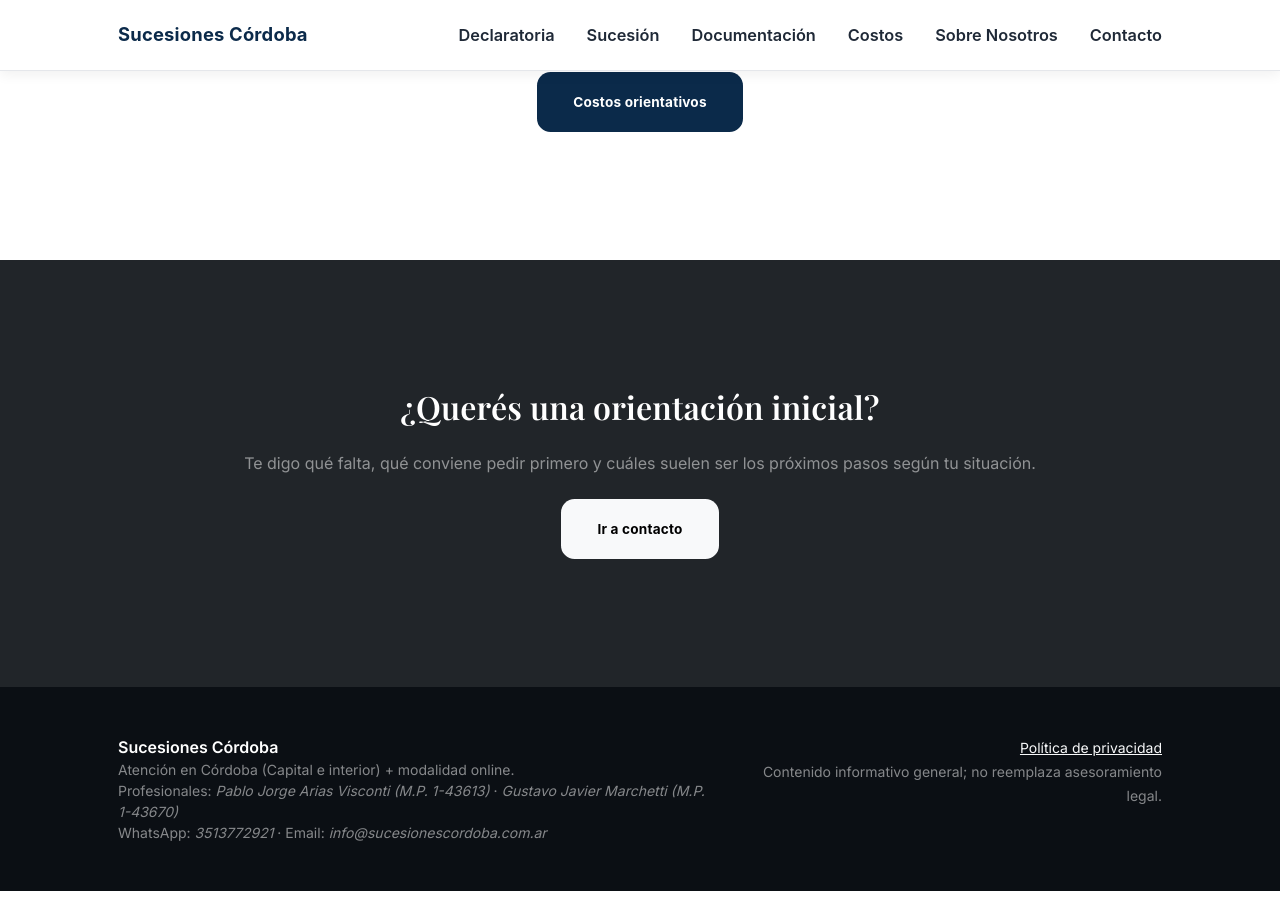
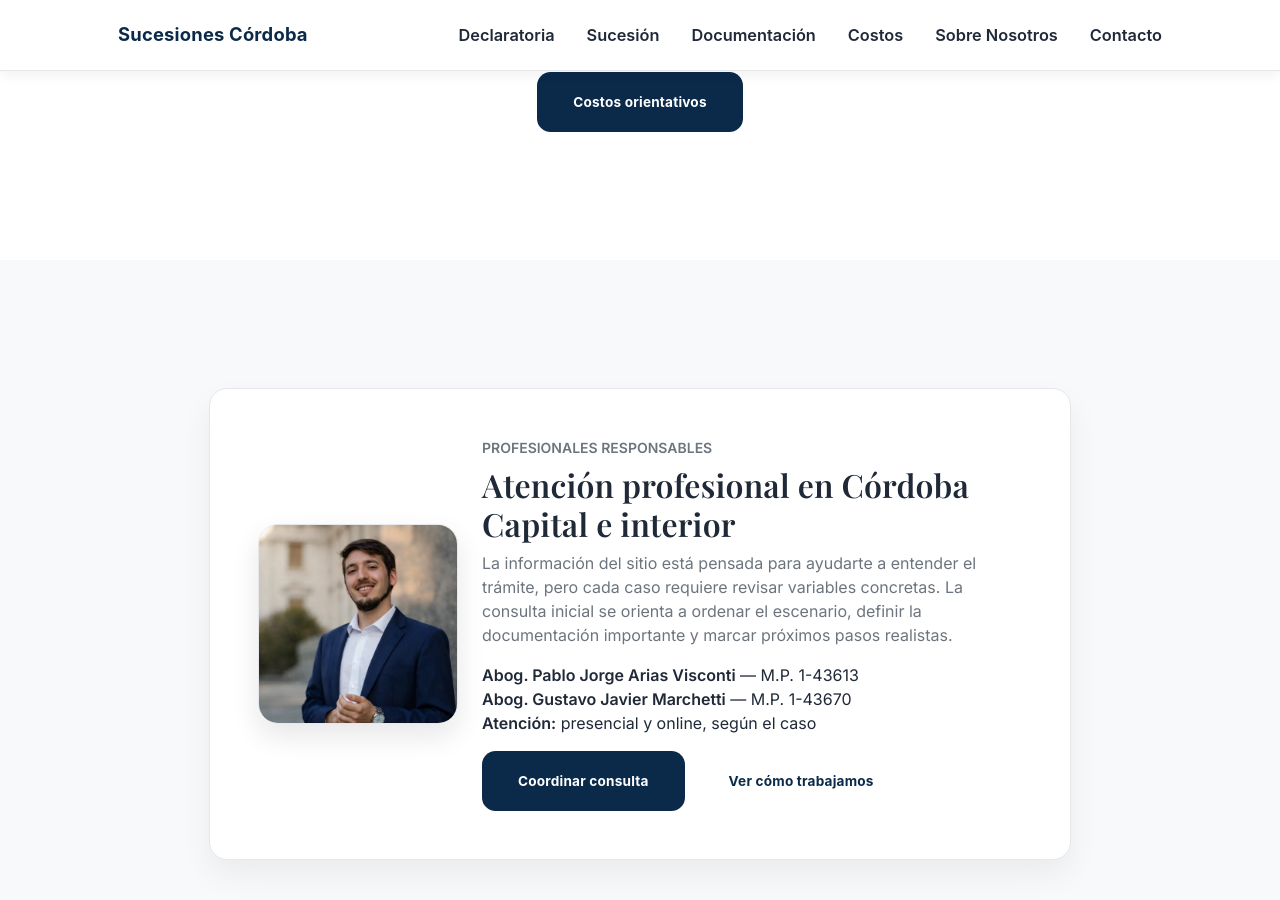
Before and after one commit to Elitedomainsx/sucesionescordoba, a Jekyll site: the page built from index.md, in a window 1280 px wide and 900 px high, scrolled down 1935 px. Built offline with Jekyll 4.4.1, drawn with Linux system fonts in a browser that asks for light colours.

Commit message:
Add files via upload

```diff
--- a/_layouts/article.html
+++ b/_layouts/article.html
@@ -12,6 +12,10 @@ layout: default
           </div>
         {% endif %}
       </header>
+
+      {% unless page.hide_attorneys_trust_box == true %}
+        {% include attorneys-trust-box.html %}
+      {% endunless %}
 
       <div class="article-body">
         {{ content }}
--- a/_layouts/contact.html
+++ b/_layouts/contact.html
@@ -12,6 +12,10 @@ layout: default
           </div>
         {% endif %}
       </header>
+
+      {% unless page.hide_attorneys_trust_box == true %}
+        {% include attorneys-trust-box.html %}
+      {% endunless %}
 
       <div class="article-body">
         {{ content }}
--- a/assets/css/site.css
+++ b/assets/css/site.css
@@ -210,3 +210,47 @@ header.masthead{
   margin-left: auto;
   margin-right: auto;
 }
+
+
+/* E-E-A-T / professional identity blocks */
+.attorneys-trust-box{
+  background: linear-gradient(180deg, #ffffff 0%, #F8FAFC 100%);
+  border-color: var(--legal-border) !important;
+  box-shadow: 0 0.9rem 2rem rgba(15, 23, 42, .06);
+}
+.attorneys-trust-photo{
+  width: 180px;
+  height: 180px;
+  object-fit: cover;
+  border-radius: 20px;
+  border: 1px solid var(--legal-border);
+  box-shadow: 0 .75rem 1.75rem rgba(15, 23, 42, .10);
+}
+.attorneys-trust-list li{
+  margin-bottom: .35rem;
+}
+.btn-outline-primary{
+  border-color: var(--legal-primary) !important;
+  color: var(--legal-primary) !important;
+}
+.btn-outline-primary:hover{
+  background-color: var(--legal-primary) !important;
+  color: #fff !important;
+}
+.home-attorney-card{
+  background: #fff;
+  border: 1px solid var(--legal-border);
+  border-radius: 18px;
+  box-shadow: 0 0.9rem 2rem rgba(15, 23, 42, .06);
+}
+.home-attorney-card .attorneys-trust-photo{
+  width: 200px;
+  height: 200px;
+}
+@media (max-width: 767.98px){
+  .attorneys-trust-photo,
+  .home-attorney-card .attorneys-trust-photo{
+    width: 150px;
+    height: 150px;
+  }
+}
--- a/index.md
+++ b/index.md
@@ -86,6 +86,39 @@ title: "Sucesiones y declaratoria de herederos en Córdoba"
   </div>
 </section>
 
+
+
+<!-- Professional trust -->
+<section class="page-section bg-light" id="equipo">
+  <div class="container px-4 px-lg-5">
+    <div class="row gx-4 gx-lg-5 justify-content-center">
+      <div class="col-lg-10">
+        <div class="home-attorney-card p-4 p-lg-5">
+          <div class="row g-4 align-items-center">
+            <div class="col-12 col-md-auto text-center">
+              <img class="attorneys-trust-photo" src="/assets/img/pablo-jorge-arias-visconti.webp" alt="Pablo Jorge Arias Visconti, abogado de sucesiones en Córdoba" loading="lazy" decoding="async" width="220" height="220" />
+            </div>
+            <div class="col">
+              <div class="small text-uppercase text-muted fw-semibold mb-2">Profesionales responsables</div>
+              <h2 class="mt-0">Atención profesional en Córdoba Capital e interior</h2>
+              <p class="text-muted mb-3">La información del sitio está pensada para ayudarte a entender el trámite, pero cada caso requiere revisar variables concretas. La consulta inicial se orienta a ordenar el escenario, definir la documentación importante y marcar próximos pasos realistas.</p>
+              <ul class="list-unstyled mb-3">
+                <li><strong>Abog. Pablo Jorge Arias Visconti</strong> — M.P. 1-43613</li>
+                <li><strong>Abog. Gustavo Javier Marchetti</strong> — M.P. 1-43670</li>
+                <li><strong>Atención:</strong> presencial y online, según el caso</li>
+              </ul>
+              <div class="d-flex flex-wrap gap-2">
+                <a class="btn btn-primary btn-xl" href="/contacto/">Coordinar consulta</a>
+                <a class="btn btn-outline-primary btn-xl" href="/sobre-nosotros/">Ver cómo trabajamos</a>
+              </div>
+            </div>
+          </div>
+        </div>
+      </div>
+    </div>
+  </div>
+</section>
+
 <!-- Call to action -->
 <section class="page-section bg-dark text-white">
   <div class="container px-4 px-lg-5 text-center">
```
Also changed, not shown: _includes/attorneys-trust-box.html (added, +20 -0 lines), sobre-nosotros.md (+19 -0 lines), assets/img/pablo-jorge-arias-visconti.webp (added), foto.webp (added).
